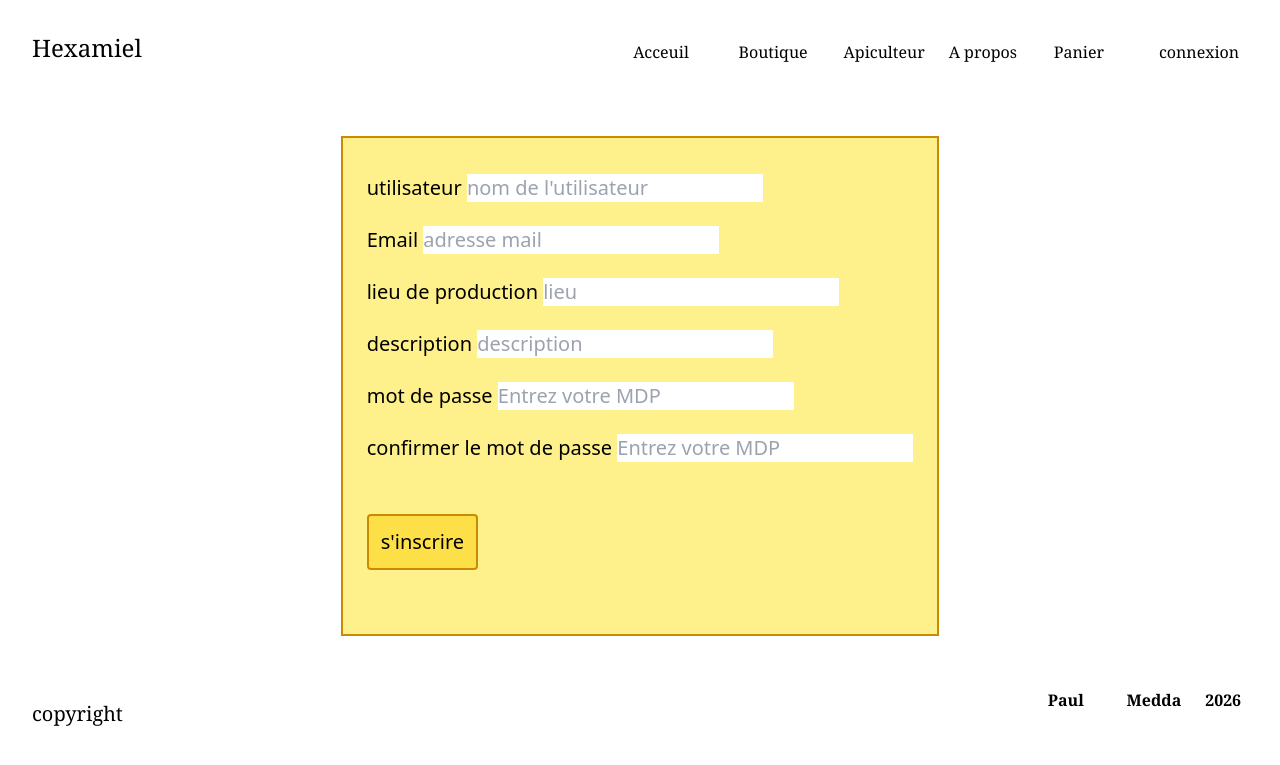
After one commit to Paul2387/Hexamiel.python_projet_libre, a Flask app: page /creation_api in a window 1280 px wide. The commit adds this page. Shown: the top 765 px of the page. Run offline with Flask 3, Linux system fonts and the light colour scheme; some libraries are stand-ins or nearby versions.

Commit message:
creation  de la connexion et insertion de l'apiculteur, debut de la page profil apiculteur

```diff
--- a/main.py
+++ b/main.py
@@ -64,6 +64,12 @@ def show_Client(Client_id):
     Produits_data = list(db["Produits"].find({}))
     return render_template('front/profil_utilisateur.html', Client = Client, Produits = Produits_data )
 
+@app.route("/profil_appiculteur/<Apiculteur_id>")
+def show_Apiculteur(Apiculteur_id):
+    Apiculteur = list(db["Apiculteur"].find_one({"_id": ObjectId(Apiculteur_id)}))
+    Produits_data = list(db["Produits"].find({}))
+    return render_template('front/profil_apiculteur.html', Apiculteur = Apiculteur, Produits = Produits_data )
+
 
 @app.route("/page_apiculteur")
 def page_apiculteur():
@@ -79,12 +85,20 @@ def connexion_client():
 
 
     db_Client = db["Client"]
+    db_Apiculteur = db["Apiculteur"]
     Client = db_Client.find_one({"nom" : request.form["Nom"]})
+    Apiculteur = db_Apiculteur.find_one({"nom":request.form["Nom"]})
     if Client:
         if bcrypt.checkpw(request.form["mdp"].encode("utf-8"), Client["mdp"]):
             session['role'] = Client['role']
             session['Client'] = Client["nom"]
             return redirect ("/")
+    elif Apiculteur:
+        if bcrypt.checkpw(request.form["mdp"].encode("utf-8"), Apiculteur["mdp"]):
+            session['role'] = Apiculteur['role']
+            session['Apiculteur'] = Apiculteur["nom"]
+            return redirect ("/")
+
         else:
             return render_template('connexion_client.html',erreur = "les mots de passe doivent etre identiques")
 
@@ -138,7 +152,53 @@ def insertion_client():
 
                 return redirect("/")
 
+@app.route('/creation_api')
+def creation_api ():
+    return render_template("front/creation_apiculteur.html")
 
+@app.route('/insertion_api', methods=['POST','GET'])
+def insertion_api():
+
+    if request.method == "POST":
+        db_Apiculteur = db["Apiculteur"]
+        if (db_Apiculteur.find_one({"nom" : request.form["Nom"]})):
+            return render_template("front/creation_apiculteur.html", erreur = "ce nom est deja utilisé")
+        else :
+            if (request.form["mdp"] == request.form["confirme_mdp"]):
+
+
+                nom= request.form["Nom"]
+                mdp= request.form["mdp"]
+                contact= request.form["contact"]
+                description= request.form["description"]
+                lieu= request.form["lieu"]
+
+                mdp_crypte = mdp.encode("utf-8")
+                salt= bcrypt.gensalt()
+                mdp_hash = bcrypt.hashpw(mdp_crypte, salt)
+
+                if len(nom) < 4:
+                    return redirect (url_for("creation_apiculteur"))
+
+                if len(mdp) < 5:
+                    return redirect (url_for("creation_apiculteur"))
+
+                if mdp != request.form["confirme_mdp"]:
+                    return redirect (url_for("creation_apiculteur"))
+
+                nouvel_utilisateur = {
+                    "nom" : nom,
+                    "mdp" : mdp_hash,
+                    "contact" : contact,
+                    "description" : description,
+                    "lieu" : lieu,
+                    "role": "apiculteur"
+
+                }
+
+                db["Apiculteur"].insert_one(nouvel_utilisateur)
+
+                return redirect("/")
 
 
 
@@ -236,6 +296,13 @@ def delete_user(user_id):
 
 
 
+@app.route('/erreur404')
+def error_404():
+    return render_template("front/erreur_404.html"), 404
+
+@app.errorhandler(404)
+def page_not_found(error):
+    return render_template('front/erreur_404.html'), 404
 
 
 
--- a/templates/front/base.html
+++ b/templates/front/base.html
@@ -22,13 +22,13 @@
                 <li> <a href="Panier.html">Panier</a></li>
                 <li> <a href="{{url_for('show_Client', Client_id=Client['_id'])}}">Profil</a></li>
                 {%else%}
-                {% if session['role'] == "api" %}
+                {% if session['role'] == "apiculteur" %}
                 <li> <a href="/">Acceuil</a></li>
                 <li> <a href="/boutique">Boutique</a></li>
                 <li> <a href="page_apiculteur.html">Apiculteur</a></li>
                 <li> <a href="A_propos.html">A propos</a></li>
                 <li> <a href="Panier.html">Panier</a></li>
-                <li> <a href="/profil_utilisateur">Profil</a></li>
+                <li> <a href="{{url_for('show_Apiculteur', Apiculteur_id=Apiculteur['_id'])}}">Profil</a></li>
                 {%else%}
                 <li> <a href="/">Acceuil</a></li>
                 <li> <a href="/boutique">Boutique</a></li>
--- /dev/null
+++ b/templates/front/creation_apiculteur.html
@@ -0,0 +1,46 @@
+{%extends 'front/base.html'%}
+
+{%block content%}
+
+{%if erreur%}
+    <p> Erreur : {{erreur}}</p>
+{%endif%}
+
+<div class="flex justify-center gap-4 p-8 text-xl" >
+    <form method="POST" action = "{{url_for('insertion_api')}}" class="border-solid border-2 border-yellow-600 p-6 bg-yellow-200">
+        <div>
+            <label>utilisateur</label>
+            <input name="Nom" type="text" placeholder="nom de l'utilisateur" class="my-3">
+        </div>
+         <div>
+            <label>Email</label>
+            <input name="contact" type="text" placeholder="adresse mail" class="my-3">
+        </div>
+        <div>
+            <label>lieu de production</label>
+            <input name="lieu" type="text" placeholder="lieu" class="my-3">
+        </div>
+         <div>
+            <label>description</label>
+            <input name="description" type="text" placeholder="description" class="my-3">
+        </div>
+        <div>
+            <label>mot de passe</label>
+            <input name="mdp" type="text" placeholder="Entrez votre MDP" class="my-3">
+        </div>
+
+        <div>
+            <label>confirmer le mot de passe</label>
+            <input name="confirme_mdp" type="text" placeholder="Entrez votre MDP" class="my-3">
+        </div>
+        <div>
+
+            <button type="submit" class="my-10 p-3 rounded bg-yellow-300 border-solid border-2 border-yellow-600">s'inscrire</button>
+
+        </div>
+    </form>
+
+
+</div>
+
+{%endblock%}
--- a/templates/index.html
+++ b/templates/index.html
@@ -81,7 +81,7 @@
 
     <div class="flex justify-center p-10 bg-yellow-100">
 
-        <button class="rounded-md p-6  bg-yellow-400 font-bold font-serif text-l ">se connecter en tant qu'apiculteur</button>
+        <button class="rounded-md p-6  bg-yellow-400 font-bold font-serif text-l "><a href="/creation_api">se connecter en tant qu'apiculteur </a></button>
 
 
     </div>
```
Also changed, not shown: templates/front/erreur_404.html (added, +12 -0 lines), templates/front/profil_apiculteur.html (added, +122 -0 lines), templates/front/page_profil_apiculteur.html (added).
